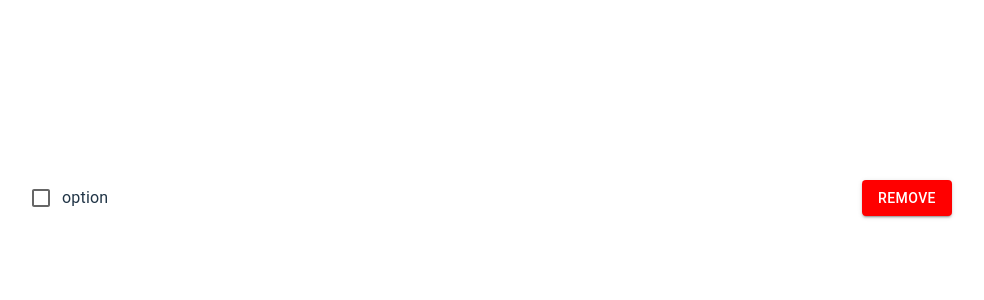
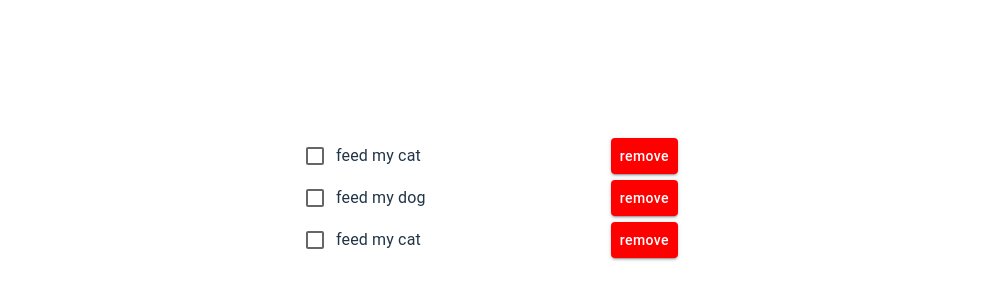
Before and after one commit to tomered/Todo-Frontend, a React (Vite) app: page / in a window 1280 px wide. Shown: the part 202-502 px from the top of the page, without its empty margins (154-1138 px from the left). Built offline with nearby package versions, Linux system fonts and the light colour scheme.

Commit message:
fixed list item component

```diff
--- a/src/Components/TodoList/ListItem/ListItem.tsx
+++ b/src/Components/TodoList/ListItem/ListItem.tsx
@@ -1,12 +1,29 @@
 import { Box, Button, Checkbox, Typography } from "@mui/material";
 import React from "react";
 
-export default function ListItem() {
+interface ListItemProps {
+  description: string;
+}
+
+export default function ListItem({ description }: ListItemProps) {
   return (
     <Box sx={{ display: "flex", flex: 1, alignItems: "center" }}>
       <Checkbox />
-      <Typography sx={{ display: "flex" , width: '100vh'}}>option</Typography>
-      <Button variant="contained" sx={{bgcolor: 'red'}}>Remove</Button>
+      <Typography sx={{ display: "flex", width: "100%" }}>
+        {description}
+      </Typography>
+      <Button
+        variant="contained"
+        sx={{
+          bgcolor: "red",
+          textTransform: "none",
+          "&:hover": {
+            backgroundColor: "#8c1c03",
+          },
+        }}
+      >
+        remove
+      </Button>
     </Box>
   );
 }
--- a/src/Components/TodoList/TodoList.tsx
+++ b/src/Components/TodoList/TodoList.tsx
@@ -1,12 +1,13 @@
 import React from "react";
 import ListItem from "./ListItem/ListItem";
+import { Box } from "@mui/material";
 
 export default function TodoList() {
   return (
-    <>
-      <ListItem />
-      {/* <ListItem />
-      <ListItem /> */}
-    </>
+    <Box sx={{width: '30vw'}}>
+      <ListItem description="feed my cat" />
+      <ListItem description="feed my dog" />
+      <ListItem description="feed my cat" />
+    </Box>
   );
 }
```
